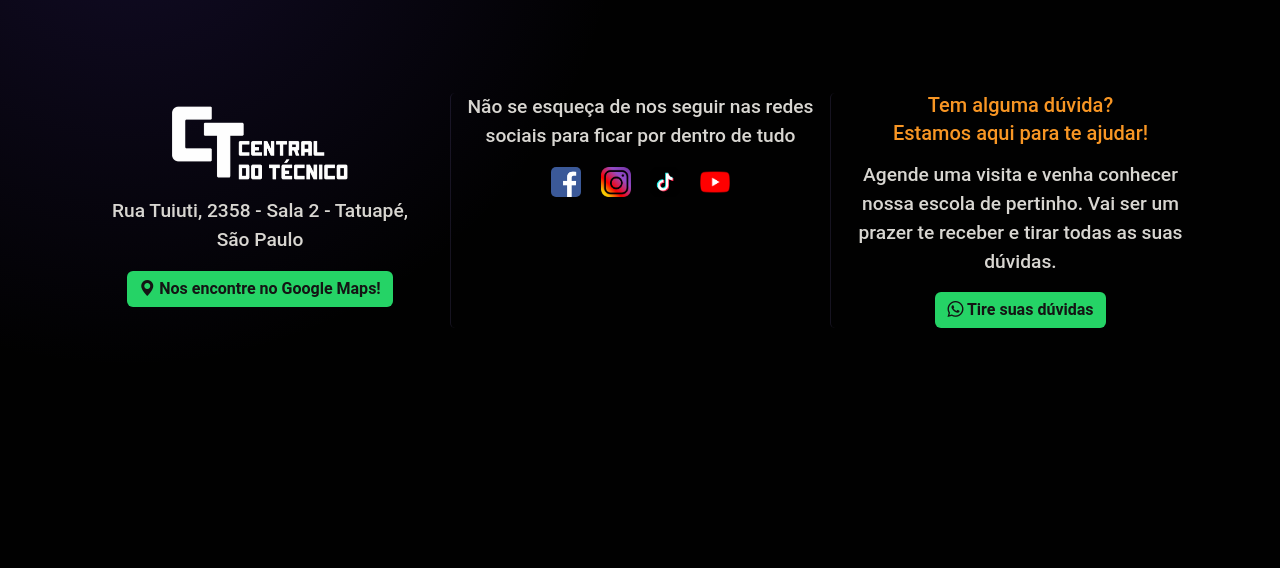
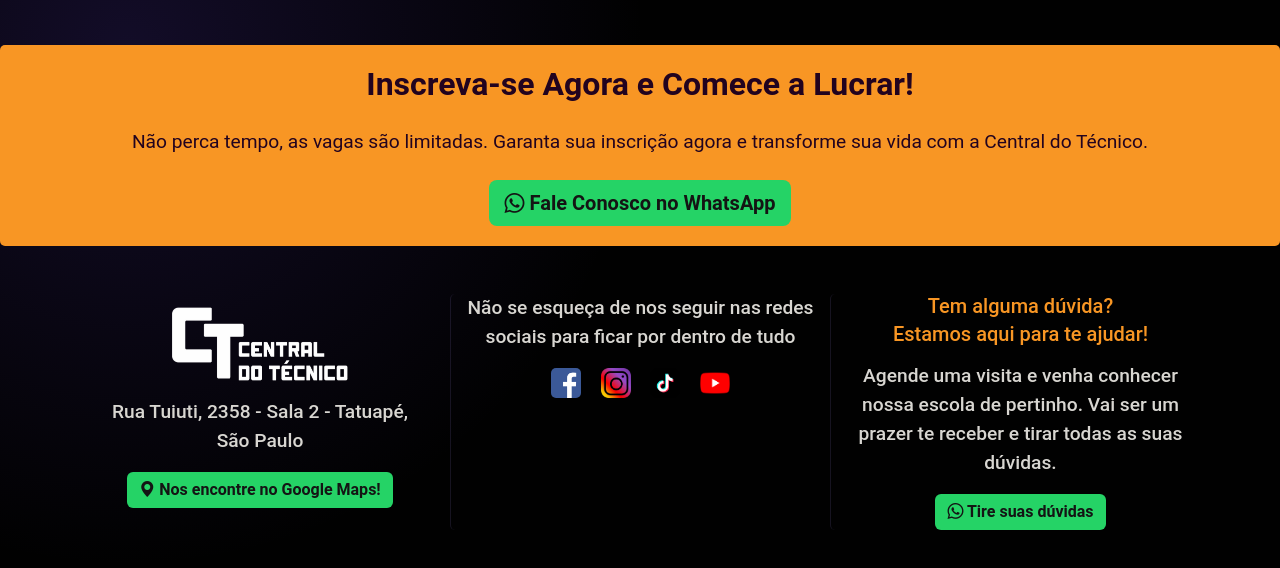
Before and after one commit to IsabelaMarques07/site-ct, a plain HTML site: page index.html in a window 1280 px wide. Shown: the part 4991-5559 px from the top of the page. Before the commit the page ends 5399 px from the top, so only its background shows below. Drawn offline with nearby package versions, Linux system fonts and the light colour scheme.

Commit message:
call to action

```diff
--- a/index.html
+++ b/index.html
@@ -1128,6 +1128,18 @@
     </div>
 </div>
 
+<section id="call-to-action">
+    <div class="container">
+        <h2 class="section-title text-center mb-4 fw-bold">Inscreva-se Agora e Comece a Lucrar!</h2>
+        <p class="text-center">Não perca tempo, as vagas são limitadas. Garanta sua inscrição agora e transforme sua
+            vida com a Central do Técnico.</p>
+        <div class="text-center mt-4 botao-call">
+            <a href="https://wa.me/5511933344084" target="_blank" class="btn btn-lg whatsapp-button "> <i
+                    class="bi bi-whatsapp"></i> Fale Conosco no WhatsApp</a>
+        </div>
+    </div>
+</section>
+
 <footer class=" text-white py-5">
     <div class="container">
         <!-- Linha de baixo com 3 colunas -->
--- a/style.css
+++ b/style.css
@@ -1296,3 +1296,13 @@ footer a {
         max-width: 90%;
     }
 }
+
+
+
+@media (max-width: 768px) {
+    .navbar-collapse {
+        background-color: var(--background-color);
+        color: var(--secondary-color);
+            padding: 10px
+    }
+}
```
